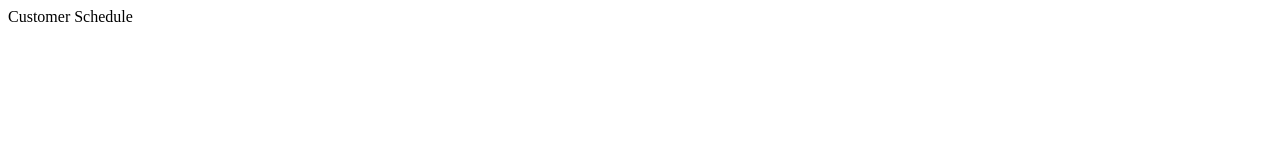
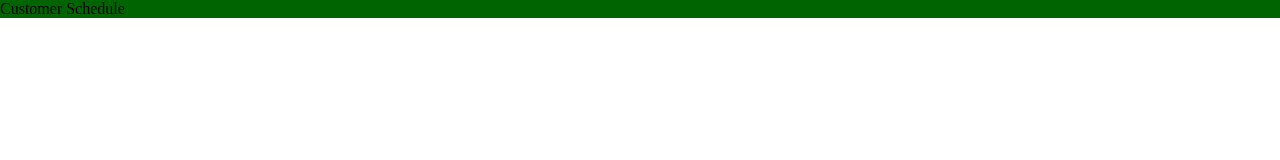
Before and after one commit to demaroto/customer-schedule, a website: page src/views/index.html in a window 1280 px wide. Drawn offline with Linux system fonts and the light colour scheme.

Commit message:
Adicionar css, porém faltando metodo para conectar com html

```diff
--- a/app.js
+++ b/app.js
@@ -11,7 +11,7 @@ http.createServer((req, res)=>{
 
     var urlName = url.parse(req.url, true).pathname
 
-    res.write(routes.handleRoutes(urlName))
+    res.write('' + routes.handleRoutes(urlName))
 
     res.end()
 
--- /dev/null
+++ b/src/resources/css/main.css
@@ -0,0 +1,10 @@
+* {
+    margin: 0;
+    padding: 0;
+    box-sizing: border-box;
+}
+
+.header{
+    width:100%;
+    background-color:#006400;
+}
--- a/src/views/index.html
+++ b/src/views/index.html
@@ -4,9 +4,12 @@
     <meta charset="UTF-8">
     <meta name="viewport" content="width=device-width, initial-scale=1.0">
     <meta http-equiv="X-UA-Compatible" content="ie=edge">
+    <link rel='stylesheet' href='../resources/css/main.css'/>
     <title>Document</title>
 </head>
 <body>
-    Customer Schedule
+    <div class="header">
+        Customer Schedule
+    </div>
 </body>
 </html>
```
